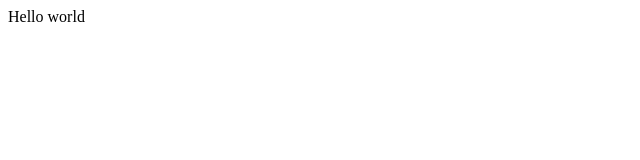
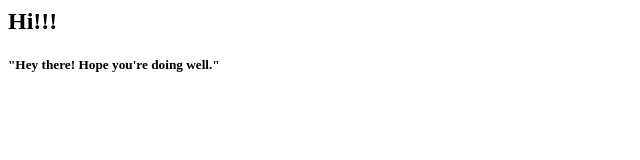
Before and after one commit to Aakash-ojha/my-first-repo, a plain HTML site: page index.html in a window 1280 px wide. Shown: the whole page, without its empty margins (0-640 px from the left). Drawn offline with Linux system fonts and the light colour scheme.

Commit message:
Hey there

```diff
--- a/index.html
+++ b/index.html
@@ -1 +1,2 @@
-<h>Hello world</h>
+<h2>Hi!!!</h2>
+<h5>"Hey there! Hope you're doing well."</h5>
```
